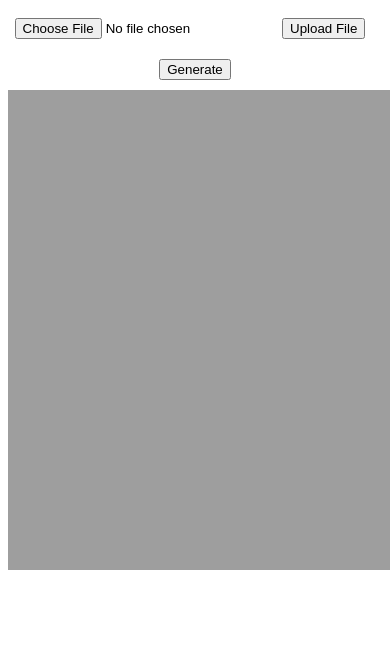
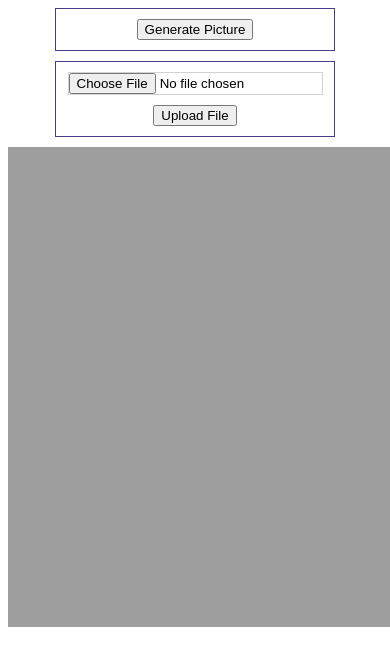
Before and after one commit to ItmoDreamTeam/responsive-design, a plain HTML site: page ITMO/Web/PictureGenerator/index.html in a window 390 px wide. Shown: the top 666 px of the page. Drawn offline with nearby package versions, Linux system fonts and the light colour scheme; no server answers.

Commit message:
make responsive design

```diff
--- a/ITMO/Web/PictureGenerator/index.html
+++ b/ITMO/Web/PictureGenerator/index.html
@@ -7,19 +7,45 @@
     <style>
         * {
             font-family: sans-serif;
+            text-align: center;
+        }
+
+        #control-panel {
+            display: inline-block;
+            vertical-align: top;
+            text-align: center;
+            width: 300px;
+        }
+
+        .control-panel-element {
+            margin: 0 10px 10px 10px;
+            border: solid darkslateblue 1px;
+        }
+
+        #canvas-panel {
+            display: inline-block;
         }
     </style>
 </head>
-<body style="text-align: center">
+<body>
 
-<input id="fileToUpload" type="file">
-<button style="margin: 10px" onclick="upload()">Upload File</button>
-<br/>
+<div id="control-panel">
+    <div class="control-panel-element">
+        <button style="margin: 10px" onclick="generate()">Generate Picture</button>
+    </div>
+    <div class="control-panel-element">
+        <div style="margin: 10px">
+            <input id="fileToUpload" type="file" style="border: solid lightgrey 1px">
+        </div>
+        <div style="margin: 10px">
+            <button onclick="upload()">Upload File</button>
+        </div>
+    </div>
+</div>
 
-<button style="margin: 10px" onclick="generate()">Generate</button>
-<br/>
-
-<canvas id="canvas"></canvas>
+<div id="canvas-panel">
+    <canvas id="canvas"></canvas>
+</div>
 
 <script src="picture_generator.js"></script>
 <script src="quote_generator.js"></script>
```
